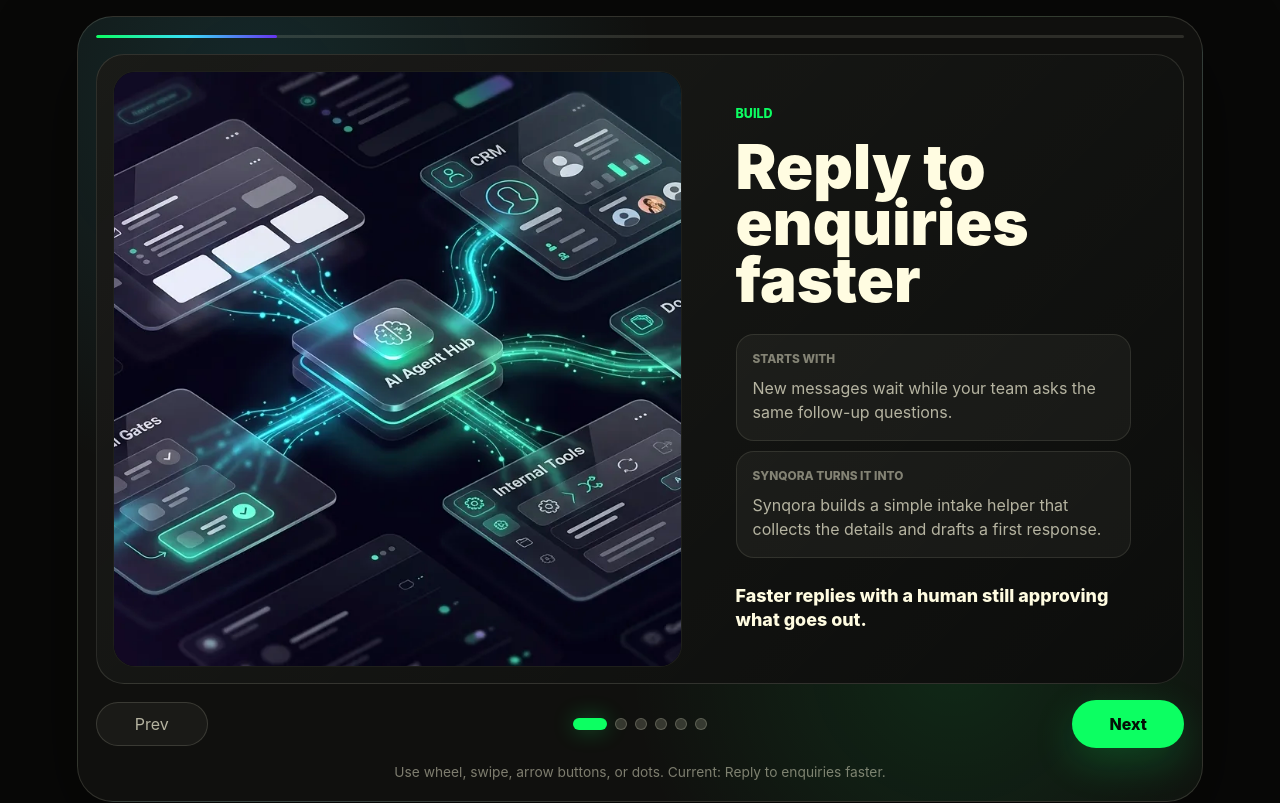
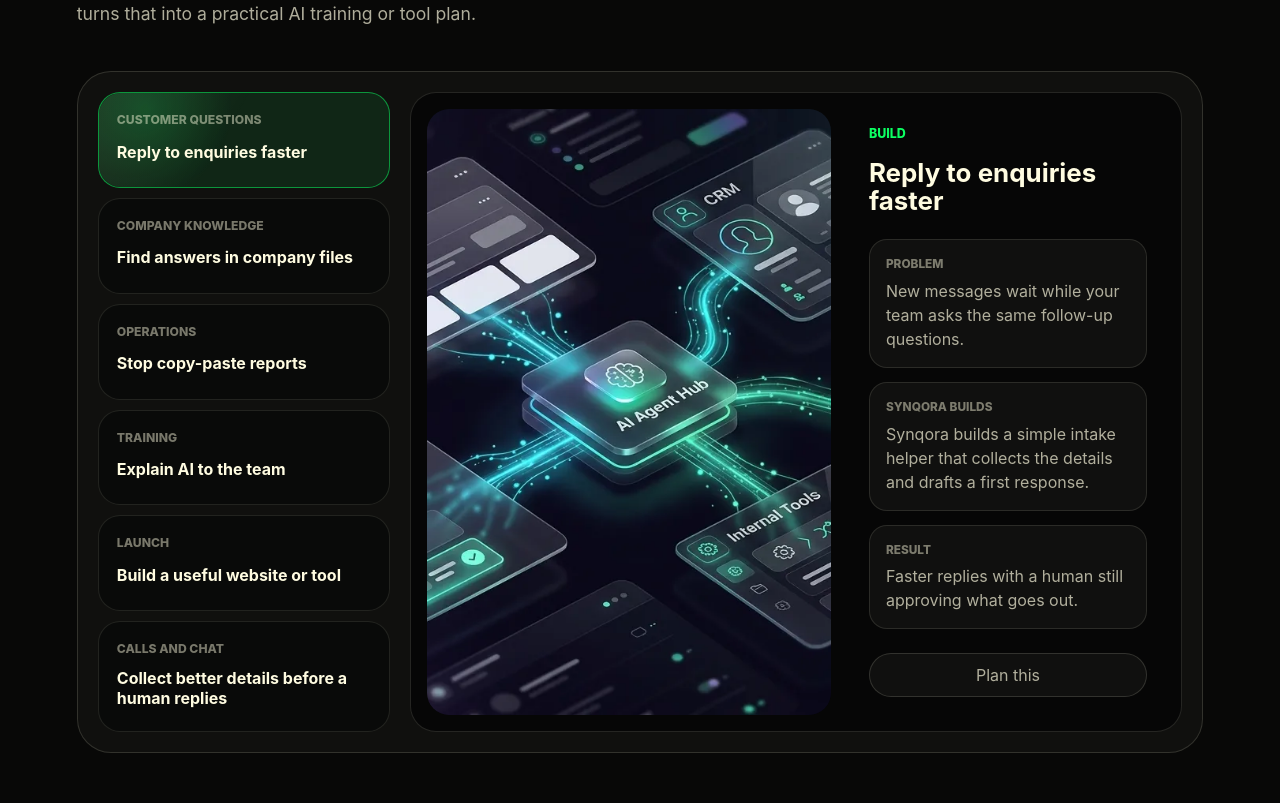
Before and after one commit to Srikarsmile/synqora-site, a React (Vite) app: page / in a window 1280 px wide. Shown: the part 1280-2083 px from the top of the page. Built offline with nearby package versions, Linux system fonts and the light colour scheme.

Commit message:
Remove common fixes slider

```diff
--- a/src/App.jsx
+++ b/src/App.jsx
@@ -3,10 +3,9 @@
 import { gsap } from "gsap";
 import { MorphSVGPlugin } from "gsap/MorphSVGPlugin";
 import { MotionPathPlugin } from "gsap/MotionPathPlugin";
-import { Observer } from "gsap/Observer";
 import { ScrollTrigger } from "gsap/ScrollTrigger";
 
-gsap.registerPlugin(useGSAP, ScrollTrigger, Observer, MotionPathPlugin, MorphSVGPlugin);
+gsap.registerPlugin(useGSAP, ScrollTrigger, MotionPathPlugin, MorphSVGPlugin);
 
 const navItems = [
   { label: "Services", target: "services" },
@@ -523,90 +522,6 @@
   );
 }
 
-function SwipeStoryDeck({ activeIndex, onSelect, onNext, onPrev }) {
-  const active = painPoints[activeIndex] ?? painPoints[0];
-  const progress = `${((activeIndex + 1) / painPoints.length) * 100}%`;
-
-  return (
-    <section className="site-section reveal-block story-section" aria-labelledby="story-title">
-      <div className="section-heading">
-        <p className="section-kicker">Observer style interaction</p>
-        <h2 id="story-title">Swipe or scroll through common AI fixes.</h2>
-        <p>
-          Move through the everyday problems Synqora can turn into training, automation,
-          or a simple tool your team can understand.
-        </p>
-      </div>
-
-      <div
-        className="story-slider"
-        tabIndex="0"
-        aria-label="Swipe through Synqora AI fixes"
-      >
-        <div className="story-progress" aria-hidden="true">
-          <span className="story-progress-fill" style={{ width: progress }} />
-        </div>
-
-        <div className="story-stage" aria-live="polite">
-          {painPoints.map((item, index) => (
-            <article
-              className={index === activeIndex ? "story-slide is-active" : "story-slide"}
-              key={item.id}
-              aria-hidden={index !== activeIndex}
-            >
-              <div className="story-card">
-                <div className="story-media">
-                  <img src={item.visual} alt={`${item.title} example`} />
-                </div>
-                <div className="story-copy">
-                  <p className="section-kicker">{item.category}</p>
-                  <h3>{item.title}</h3>
-                  <dl>
-                    <div>
-                      <dt>Starts with</dt>
-                      <dd>{item.problem}</dd>
-                    </div>
-                    <div>
-                      <dt>Synqora turns it into</dt>
-                      <dd>{item.build}</dd>
-                    </div>
-                  </dl>
-                  <p className="story-result">{item.result}</p>
-                </div>
-              </div>
-            </article>
-          ))}
-        </div>
-
-        <div className="story-controls">
-          <button type="button" className="ghost-pill" onClick={onPrev} aria-label="Previous AI fix">
-            Prev
-          </button>
-          <div className="story-dots" aria-label="Choose AI fix">
-            {painPoints.map((item, index) => (
-              <button
-                className={index === activeIndex ? "is-active" : ""}
-                key={item.id}
-                type="button"
-                onClick={() => onSelect(index)}
-                aria-label={`Show ${item.title}`}
-                aria-current={index === activeIndex ? "true" : undefined}
-              />
-            ))}
-          </div>
-          <button type="button" className="acid-pill" onClick={onNext} aria-label="Next AI fix">
-            Next
-          </button>
-        </div>
-
-        <p className="story-hint">
-          Use wheel, swipe, arrow buttons, or dots. Current: {active.title}.
-        </p>
-      </div>
-    </section>
-  );
-}
-
 function ProblemOutcomeCard({ item }) {
   return (
     <article className="problem-card">
@@ -890,7 +805,6 @@
   const rootRef = useRef(null);
   const gsapScaleHero = true;
   const [activeId, setActiveId] = useState("reply");
-  const [storyIndex, setStoryIndex] = useState(0);
   const [menuOpen, setMenuOpen] = useState(false);
   const [faqOpen, setFaqOpen] = useState(0);
   const [briefStatus, setBriefStatus] = useState("New request");
@@ -938,7 +852,6 @@
       const revealBlocks = q(".reveal-block");
       const revealChildren = q(".service-rail-card, .problem-card, .method-step, .example-card, .contact-brief");
       const footerChars = q(".footer-split-char");
-      const storySlider = q(".story-slider")[0];
 
       gsap.set(heroWords, { yPercent: 115, rotate: 2, transformOrigin: "0 100%" });
       gsap.set([heroKicker, heroBrace, heroDeck], { y: 24, autoAlpha: 0 });
@@ -1136,41 +1049,6 @@
         },
       });
 
-      let lastStoryChange = 0;
-      const moveStory = (direction) => {
-        const now = performance.now();
-        if (now - lastStoryChange < 620) return;
-        lastStoryChange = now;
-        setStoryIndex((current) => (current + direction + painPoints.length) % painPoints.length);
-      };
-
-      const storyObserver = storySlider
-        ? Observer.create({
-            target: storySlider,
-            type: "wheel,touch,pointer",
-            tolerance: 18,
-            preventDefault: false,
-            onWheel: (self) => {
-              if (Math.abs(self.deltaY) > 18) {
-                moveStory(self.deltaY > 0 ? 1 : -1);
-              }
-            },
-            onChangeY: (self) => {
-              if (Math.abs(self.deltaY) > 18) {
-                moveStory(self.deltaY > 0 ? 1 : -1);
-              }
-            },
-            onLeft: () => moveStory(1),
-            onRight: () => moveStory(-1),
-          })
-        : null;
-      const handleStoryWheel = (event) => {
-        if (Math.abs(event.deltaY) > 24) {
-          moveStory(event.deltaY > 0 ? 1 : -1);
-        }
-      };
-      storySlider?.addEventListener("wheel", handleStoryWheel, { passive: true });
-
       gsap.to(footerChars, {
         yPercent: 0,
         autoAlpha: 1,
@@ -1188,34 +1066,12 @@
       window.addEventListener("load", refreshOnLoad, { once: true });
 
       return () => {
-        storyObserver?.kill();
-        storySlider?.removeEventListener("wheel", handleStoryWheel);
         window.removeEventListener("load", refreshOnLoad);
       };
     });
 
     return () => mm.revert();
   }, { scope: rootRef });
-
-  useGSAP(() => {
-    const root = rootRef.current;
-    if (!root || window.matchMedia("(prefers-reduced-motion: reduce)").matches) return;
-
-    const q = gsap.utils.selector(root);
-    const activeSlide = q(".story-slide.is-active");
-    const activePieces = q(".story-slide.is-active .story-media, .story-slide.is-active .story-copy > *");
-
-    gsap.fromTo(
-      activeSlide,
-      { x: 34, scale: 0.98, autoAlpha: 0 },
-      { x: 0, scale: 1, autoAlpha: 1, duration: 0.58, ease: "power3.out" },
-    );
-    gsap.fromTo(
-      activePieces,
-      { y: 16, autoAlpha: 0 },
-      { y: 0, autoAlpha: 1, duration: 0.5, stagger: 0.045, ease: "power3.out" },
-    );
-  }, { dependencies: [storyIndex], scope: rootRef });
 
   function handleBriefSubmit(event) {
     event.preventDefault();
@@ -1229,10 +1085,6 @@
       textarea.value = choice;
       textarea.focus();
     }
-  }
-
-  function goToStory(direction) {
-    setStoryIndex((current) => (current + direction + painPoints.length) % painPoints.length);
   }
 
   return (
@@ -1304,12 +1156,6 @@
           <span>Simple AI websites</span>
           <span>Useful team workflows</span>
         </section>
-        <SwipeStoryDeck
-          activeIndex={storyIndex}
-          onSelect={setStoryIndex}
-          onNext={() => goToStory(1)}
-          onPrev={() => goToStory(-1)}
-        />
         <PainPointChooser activeId={activeId} onSelect={setActiveId} />
         <ProblemOutcomeSection />
         <MethodStrip />
--- a/src/styles.css
+++ b/src/styles.css
@@ -923,187 +923,6 @@
   text-wrap: balance;
 }
 
-.story-section {
-  padding-top: 104px;
-}
-
-.story-slider {
-  position: relative;
-  overflow: hidden;
-  padding: 18px;
-  border: 1px solid var(--line);
-  border-radius: 36px;
-  background:
-    radial-gradient(circle at 16% 10%, rgba(56, 223, 247, 0.12), transparent 34%),
-    radial-gradient(circle at 78% 82%, rgba(12, 255, 98, 0.1), transparent 30%),
-    rgba(255, 252, 225, 0.035);
-  box-shadow: var(--shadow);
-  outline: none;
-}
-
-.story-slider:focus-visible {
-  box-shadow:
-    0 0 0 4px rgba(12, 255, 98, 0.12),
-    var(--shadow);
-}
-
-.story-progress {
-  height: 3px;
-  overflow: hidden;
-  border-radius: 999px;
-  background: rgba(255, 252, 225, 0.12);
-}
-
-.story-progress-fill {
-  display: block;
-  height: 100%;
-  border-radius: inherit;
-  background: linear-gradient(90deg, var(--acid), var(--cyan), var(--violet));
-  transition: width 360ms ease;
-}
-
-.story-stage {
-  position: relative;
-  min-height: 520px;
-  margin-top: 16px;
-}
-
-.story-slide {
-  position: absolute;
-  inset: 0;
-  opacity: 0;
-  pointer-events: none;
-}
-
-.story-slide.is-active {
-  position: relative;
-  opacity: 1;
-  pointer-events: auto;
-}
-
-.story-card {
-  display: grid;
-  grid-template-columns: minmax(320px, 0.9fr) minmax(320px, 0.74fr);
-  gap: 18px;
-  min-height: 520px;
-  padding: 16px;
-  border: 1px solid rgba(255, 252, 225, 0.12);
-  border-radius: 28px;
-  background:
-    linear-gradient(135deg, rgba(255, 252, 225, 0.08), rgba(255, 252, 225, 0.02)),
-    #070807;
-}
-
-.story-media {
-  overflow: hidden;
-  border: 1px solid rgba(255, 252, 225, 0.1);
-  border-radius: 22px;
-  background: #050605;
-}
-
-.story-media img {
-  width: 100%;
-  height: 100%;
-  min-height: 420px;
-  object-fit: cover;
-  filter: saturate(1.06) contrast(1.04);
-}
-
-.story-copy {
-  display: flex;
-  flex-direction: column;
-  justify-content: center;
-  padding: clamp(18px, 3vw, 36px);
-}
-
-.story-copy h3 {
-  max-width: 560px;
-  margin: 0;
-  color: var(--ink);
-  font-family: var(--font-display);
-  font-size: clamp(2.4rem, 4.8vw, 5.4rem);
-  font-weight: 880;
-  line-height: 0.92;
-  letter-spacing: 0;
-  text-wrap: balance;
-}
-
-.story-copy dl {
-  display: grid;
-  gap: 10px;
-  margin: 26px 0;
-}
-
-.story-copy dl div {
-  padding: 16px;
-  border: 1px solid rgba(255, 252, 225, 0.1);
-  border-radius: 18px;
-  background: rgba(255, 252, 225, 0.045);
-}
-
-.story-copy dt {
-  color: var(--quiet);
-  font-size: 0.74rem;
-  font-weight: 850;
-  text-transform: uppercase;
-}
-
-.story-copy dd {
-  margin: 7px 0 0;
-  color: var(--muted);
-}
-
-.story-result {
-  margin: 0;
-  color: var(--ink);
-  font-size: 1.12rem;
-  font-weight: 760;
-  line-height: 1.32;
-}
-
-.story-controls {
-  display: flex;
-  align-items: center;
-  justify-content: space-between;
-  gap: 16px;
-  margin-top: 16px;
-}
-
-.story-controls .acid-pill,
-.story-controls .ghost-pill {
-  min-width: 112px;
-}
-
-.story-dots {
-  display: flex;
-  flex-wrap: wrap;
-  gap: 8px;
-  justify-content: center;
-}
-
-.story-dots button {
-  width: 12px;
-  height: 12px;
-  padding: 0;
-  border: 1px solid rgba(255, 252, 225, 0.2);
-  border-radius: 999px;
-  background: rgba(255, 252, 225, 0.16);
-}
-
-.story-dots button.is-active {
-  width: 34px;
-  border-color: rgba(12, 255, 98, 0.64);
-  background: var(--acid);
-  box-shadow: 0 0 22px rgba(12, 255, 98, 0.32);
-}
-
-.story-hint {
-  margin: 14px 0 0;
-  color: var(--quiet);
-  font-size: 0.86rem;
-  text-align: center;
-}
-
 .pain-point-chooser {
   display: grid;
   grid-template-columns: minmax(292px, 0.34fr) minmax(0, 1fr);
@@ -1796,7 +1615,6 @@
   }
 
   .hero-inner,
-  .story-card,
   .pain-panel,
   .method-strip,
   .contact-brief {
@@ -2106,57 +1924,10 @@
     padding: 82px 20px 0;
   }
 
-  .story-section {
-    padding-top: 82px;
-  }
-
   .section-heading h2,
   .method-intro h2,
   .contact-copy h2 {
     font-size: 3.2rem;
-  }
-
-  .story-slider {
-    padding: 12px;
-    border-radius: 28px;
-  }
-
-  .story-stage {
-    min-height: auto;
-  }
-
-  .story-card {
-    min-height: auto;
-    padding: 10px;
-    border-radius: 24px;
-  }
-
-  .story-media img {
-    min-height: 260px;
-  }
-
-  .story-copy {
-    padding: 16px 8px 10px;
-  }
-
-  .story-copy h3 {
-    font-size: clamp(2.2rem, 12vw, 3.8rem);
-  }
-
-  .story-controls {
-    display: grid;
-    grid-template-columns: 1fr 1fr;
-  }
-
-  .story-dots {
-    grid-column: 1 / -1;
-    grid-row: 2;
-    padding-top: 2px;
-  }
-
-  .story-controls .acid-pill,
-  .story-controls .ghost-pill {
-    width: 100%;
   }
 
   .pain-point-chooser,
```
Also changed, not shown: tests/validate-site.mjs (+3 -3 lines).
